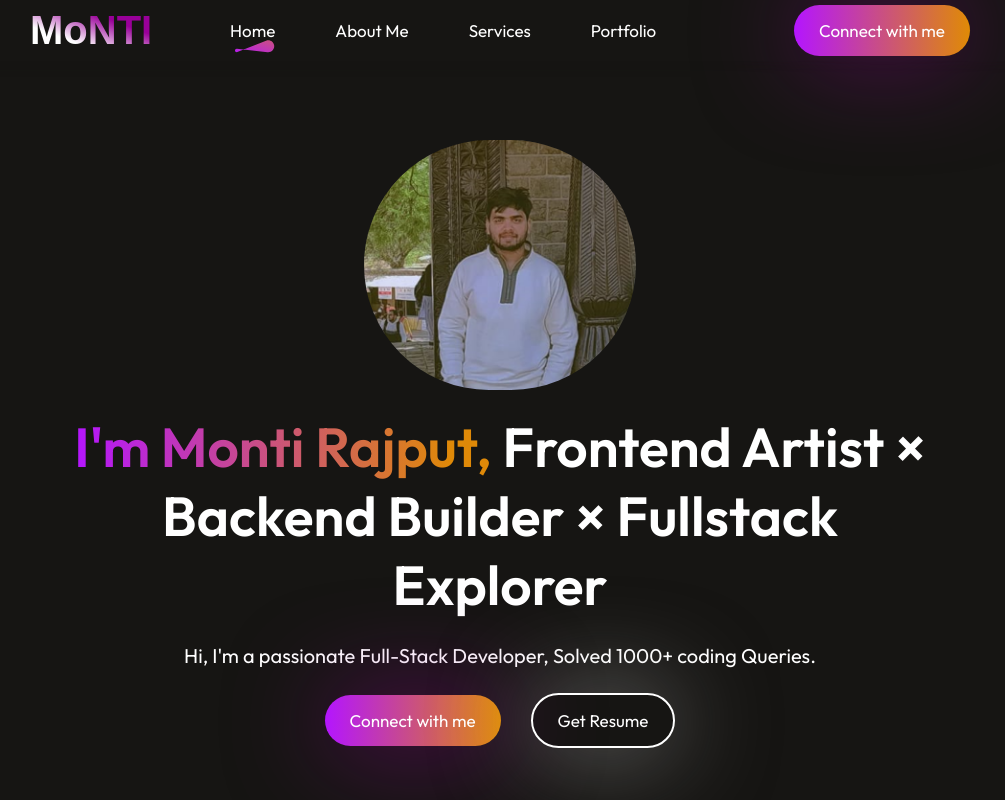
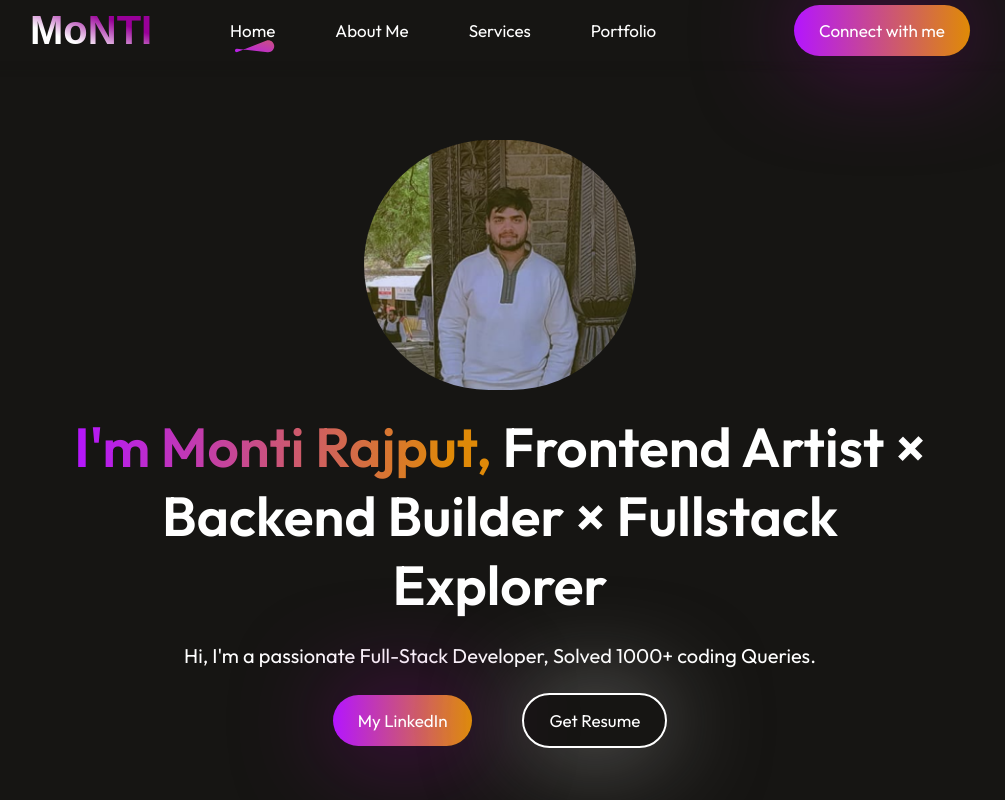
Before and after one commit to MontiRajput/Portfolio, a React (Vite) app: page / in a window 1280 px wide. Shown: the top 800 px of the page, without its empty margins (140-1145 px from the left). Built offline with nearby package versions, Linux system fonts and the light colour scheme.

Commit message:
linkedin

```diff
--- a/src/Components/Hero/Hero.css
+++ b/src/Components/Hero/Hero.css
@@ -30,7 +30,7 @@
 }
 .hero-action {
   display: flex;
-  gap: 30px;
+  gap: 50px;
   font-size: 20px;
   font-weight: 500;
   align-items: center;
@@ -48,6 +48,9 @@
 }
 .hero-connect:hover {
   transform: scale(1.05);
+}
+.connect-anchor {
+  all: unset;
 }
 .hero-resume {
   all: unset;
--- a/src/Components/Hero/Hero.jsx
+++ b/src/Components/Hero/Hero.jsx
@@ -14,9 +14,13 @@ const Hero = () => {
         Hi, I'm a passionate Full-Stack Developer, Solved 1000+ coding Queries.
       </p>
       <div className="hero-action">
-        <Link to="Contact" smooth={true} offset={-100} duration={500}>
-          <div className="hero-connect">Connect with me</div>
-        </Link>
+        <a
+          href="https://www.linkedin.com/in/monti-rajput/"
+          className="connect-anchor"
+          target="_blank"
+        >
+          <div className="hero-connect">My LinkedIn</div>
+        </a>
         <a
           href="/resume.pdf"
           target="_blank"
```
